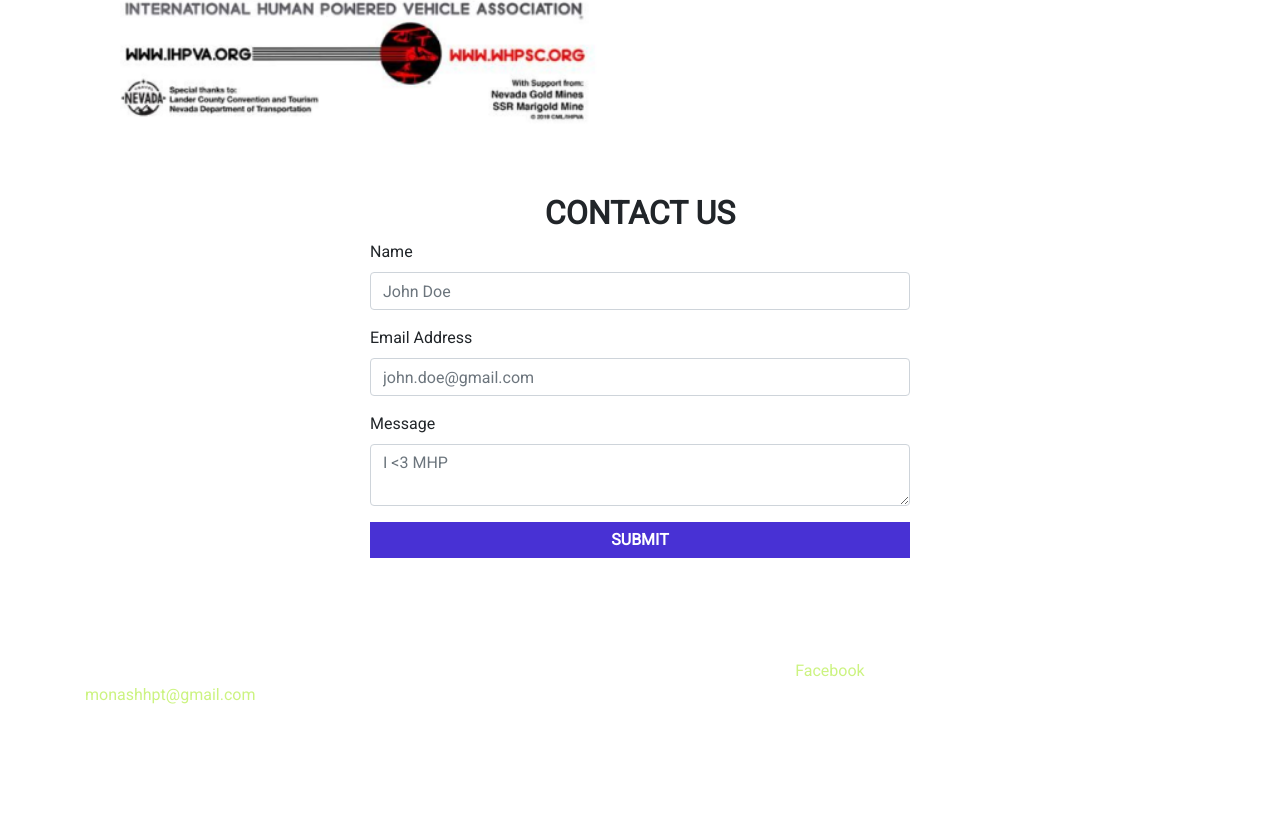
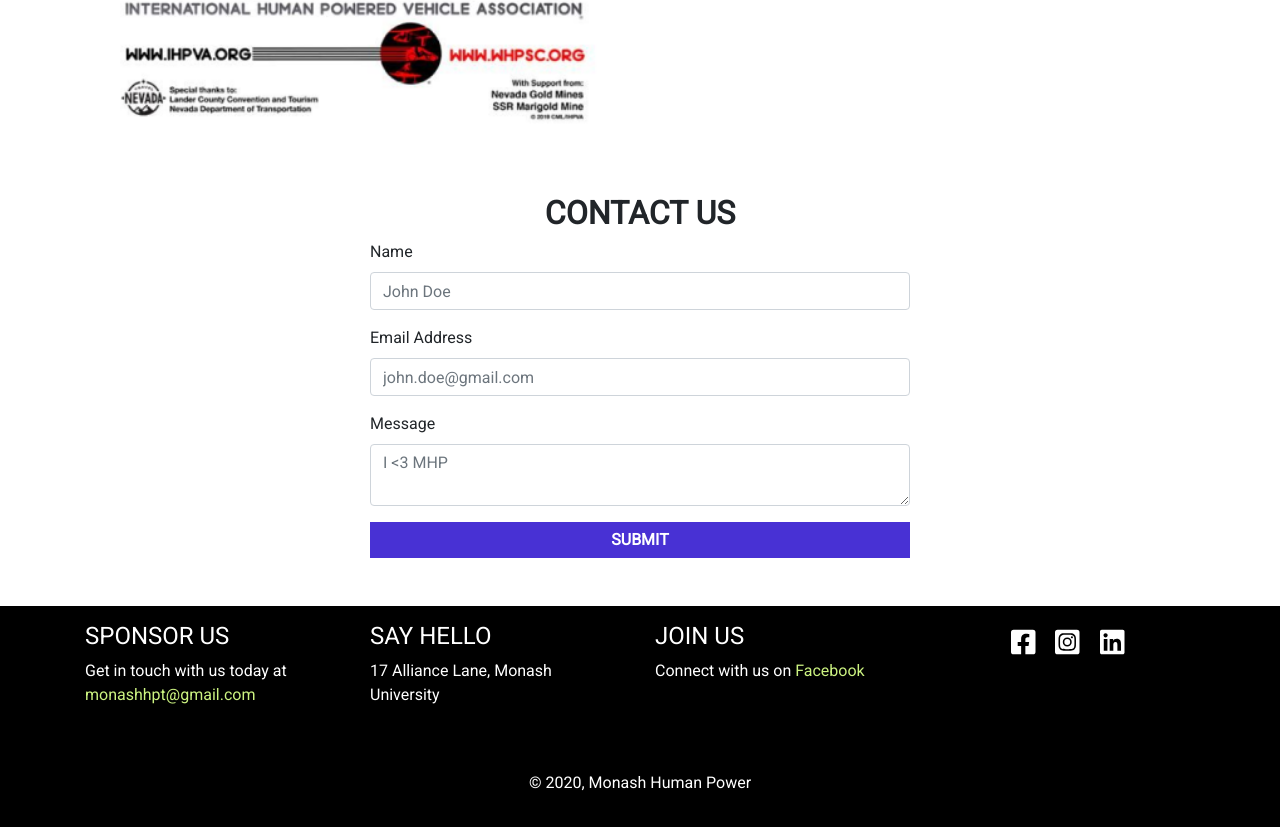
Before and after one commit to monash-human-power/MHP-website, a Gatsby site: page / in a window 1280 px wide. Shown: the part 2038-2865 px from the top of the page. Built offline with nearby package versions, Linux system fonts and the light colour scheme; Gatsby itself is replaced by a stand-in of ours.

Commit message:
Fix footer background colour

```diff
--- a/src/components/footer.js
+++ b/src/components/footer.js
@@ -6,6 +6,7 @@ import Socials from "./socials";
 
 const MhpFooter = styled.footer`
   text-align: center;
+  background-color: var(--MHP-black);
   color: var(--MHP-white);
 `;
 
@@ -25,7 +26,7 @@ const FooterParagraph = styled.p`
 const CURRENT_YEAR = new Date().getFullYear();
 
 const Footer = () => (
-  <MhpFooter className="MHP-bg py-3">
+  <MhpFooter className="py-3">
     <div className="container">
       <div className="row">
         {/* Sponsor section */}
```
